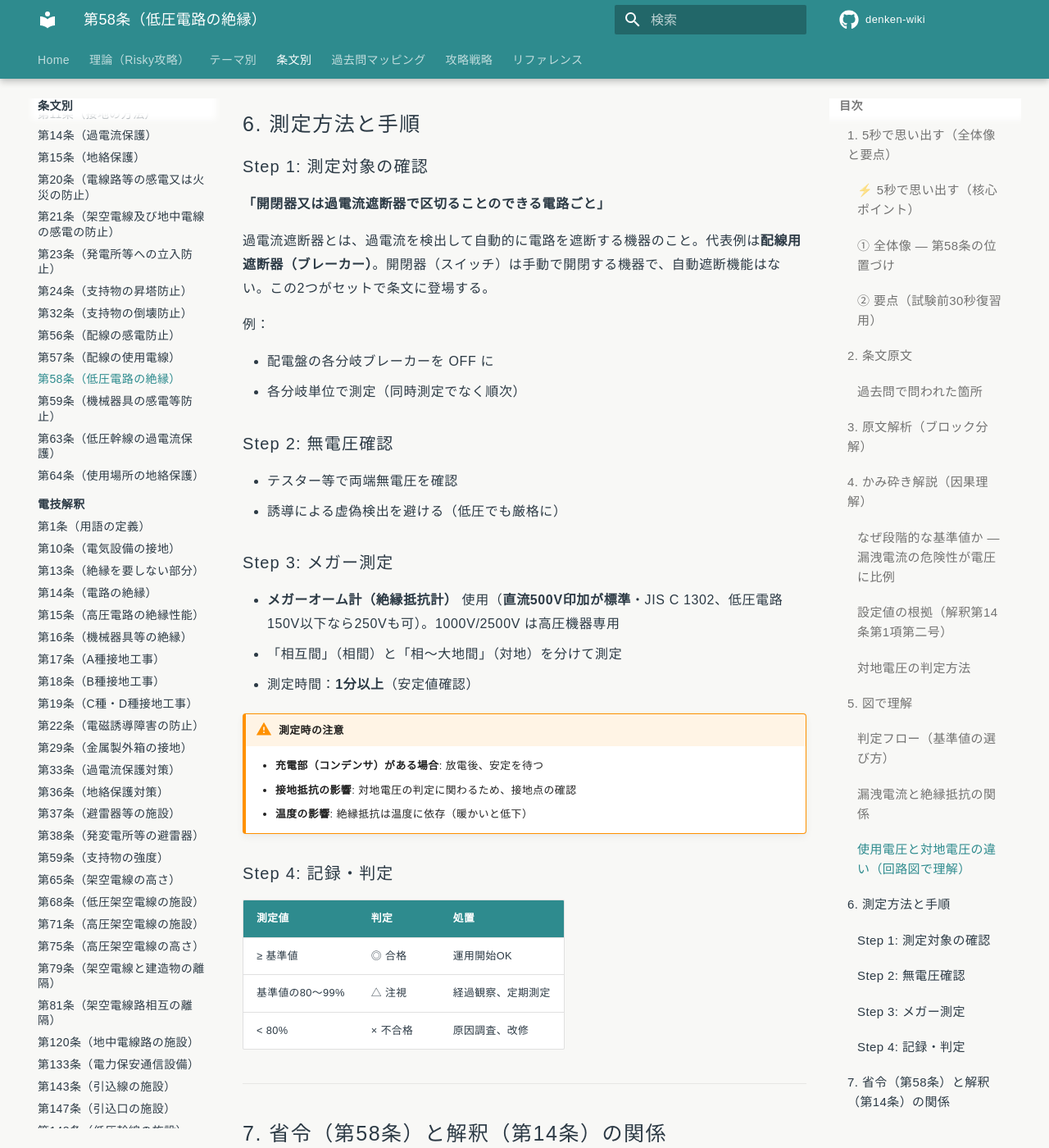
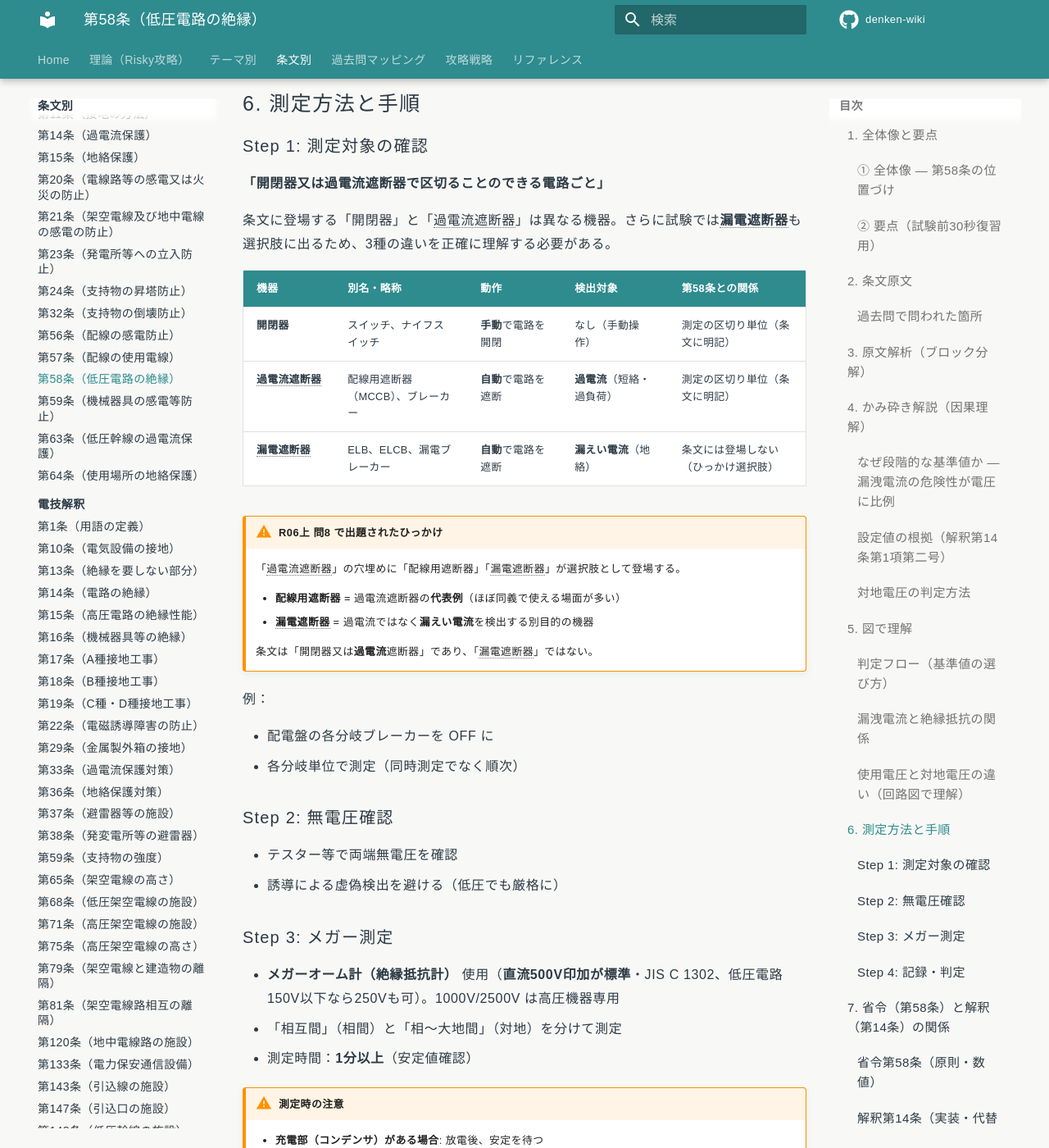
Before and after one commit to kfurufuru/denken-wiki, an MkDocs documentation site: the page built from docs/articles/kijun/58.md, in a window 1280 px wide and 1400 px high, scrolled down 8210 px. Shown: the whole window at 82% size. Built offline with MkDocs 1.6.1 and Material for MkDocs 9.7.7, drawn with Linux system fonts in a browser that asks for light colours; comment, search, counter and statistics services are not loaded; some of the changed text lies outside the part shown.

Commit message:
fix(kijun/58): 修正2/13/14/15 — Ω太字バグ修正・出題履歴スラッシュ・セクション名変更・遮断器3種解説追加
- 修正2: **X.XMΩ** → **X.X**MΩ（太字内Ω文字化け対策）
- 修正13: 直近出題の区切りを／に統一
- 修正14: セクション1を「全体像と要点」に改称
- 修正15: 過電流遮断器/配線用遮断器/漏電遮断器の比較表追加（R06上問8対応）
- wiki_quality_check.py: 「全体像と要点」をセクション検出パターンに追加

Co-Authored-By: Claude Opus 4.6 <noreply@anthropic.com>

```diff
--- a/docs/articles/kijun/58.md
+++ b/docs/articles/kijun/58.md
@@ -5,9 +5,9 @@
 
     **重要度**: A（重要必須・数値暗記の核心）
 
-    **直近出題**: R07下 問5（穴埋）／R07上 問3・R06上 問8・R02 問3・H26 問6（穴埋）／H24 問5（論説）
+    **直近出題**: R07下 問5（穴埋）／R07上 問3（穴埋）／R06上 問8（穴埋）／R02 問3（穴埋）／H26 問6（穴埋）／H24 問5（論説）
 
-> 電気使用場所における使用電圧が低圧の電路の電線相互間及び電路と大地との間の絶縁抵抗は、**開閉器又は過電流遮断器で区切ることのできる電路ごと**に、次の表に掲げる値以上でなければならない。**0.1MΩ／0.2MΩ／0.4MΩ** の3段階基準値の暗記と、その**因果（漏洩電流1mA以下に保つ設計）**が試験の核心。
+> 電気使用場所における使用電圧が低圧の電路の電線相互間及び電路と大地との間の絶縁抵抗は、**開閉器又は過電流遮断器で区切ることのできる電路ごと**に、次の表に掲げる値以上でなければならない。**0.1**MΩ／**0.2**MΩ／**0.4**MΩ の3段階基準値の暗記と、その**因果（漏洩電流1mA以下に保つ設計）**が試験の核心。
 
 | 項目 | 内容 |
 |------|------|
@@ -19,11 +19,9 @@
 
 ---
 
-## 1. 5秒で思い出す（全体像と要点）
+## 1. 全体像と要点
 
-### ⚡ 5秒で思い出す（核心ポイント）
-
-- **対地電圧≦150V → 0.1MΩ**、その他 0.2MΩ、**300V超 → 0.4MΩ**（数値の核心）
+- **対地電圧≦150V → 0.1**MΩ、その他 0.2MΩ、**300V超 → 0.4**MΩ（数値の核心）
 - **「区切ることのできる電路ごと」** = 開閉器/過電流遮断器（ブレーカー）単位で測定（電路全体ではない）
 - 測定方向は **電線相互間 ＋ 電路と大地との間** の **両方**
 - 測定方法：電路を無電圧に → メガー（**直流500V** 印加・1分以上）で測定
@@ -78,7 +76,7 @@
 
 | 観点 | 内容 |
 |------|------|
-| **数値の核心** | **0.1 ／ 0.2 ／ 0.4 MΩ** の3段階 |
+| **数値の核心** | **0.1 ／ 0.2 ／ 0.4** MΩ の3段階 |
 | **境界値** | **使用電圧 300V** ／ **対地電圧 150V** |
 | **測定単位** | **開閉器又は過電流遮断器で区切れる電路ごと**（電路全体ではない） |
 | **測定箇所** | **電線相互間**（相間） ＋ **電路と大地との間**（対地）の **両方** |
@@ -394,7 +392,21 @@ flowchart TD
 
 **「開閉器又は過電流遮断器で区切ることのできる電路ごと」**
 
-過電流遮断器とは、過電流を検出して自動的に電路を遮断する機器のこと。代表例は**配線用遮断器（ブレーカー）**。開閉器（スイッチ）は手動で開閉する機器で、自動遮断機能はない。この2つがセットで条文に登場する。
+条文に登場する「開閉器」と「過電流遮断器」は異なる機器。さらに試験では**漏電遮断器**も選択肢に出るため、3種の違いを正確に理解する必要がある。
+
+| 機器 | 別名・略称 | 動作 | 検出対象 | 第58条との関係 |
+|------|----------|------|---------|-------------|
+| **開閉器** | スイッチ、ナイフスイッチ | **手動**で電路を開閉 | なし（手動操作） | 測定の区切り単位（条文に明記） |
+| **過電流遮断器** | 配線用遮断器（MCCB）、ブレーカー | **自動**で電路を遮断 | **過電流**（短絡・過負荷） | 測定の区切り単位（条文に明記） |
+| **漏電遮断器** | ELB、ELCB、漏電ブレーカー | **自動**で電路を遮断 | **漏えい電流**（地絡） | 条文には登場しない（ひっかけ選択肢） |
+
+!!! warning "R06上 問8 で出題されたひっかけ"
+    「過電流遮断器」の穴埋めに「配線用遮断器」「漏電遮断器」が選択肢として登場する。
+
+    - **配線用遮断器** = 過電流遮断器の**代表例**（ほぼ同義で使える場面が多い）
+    - **漏電遮断器** = 過電流ではなく**漏えい電流**を検出する別目的の機器
+
+    条文は「開閉器又は**過電流**遮断器」であり、「漏電遮断器」ではない。
 
 例：
 
@@ -569,7 +581,9 @@ flowchart TD
 | 対地電圧 | たいちでんあつ | 電線と大地間の電圧。接地式では電線-大地間、非接地式では電線間の値となる | 第58条の区分判定の核心。150V境界を正確に把握する |
 | 絶縁抵抗 | ぜつえんていこう | 電路の導体と大地（または他の導体）間の抵抗値 | メガーで測定し、単位はMΩ |
 | 開閉器 | かいへいき | 電路を手動で開閉する機器（スイッチ、ナイフスイッチ等） | 遮断器との違いを明確にしておく |
-| 過電流遮断器 | かでんりゅうしゃだんき | 過電流を検出して自動遮断する機器。配線用遮断器（ブレーカー）が代表例 | 「開閉器又は過電流遮断器」のセットで出題される |
+| 過電流遮断器 | かでんりゅうしゃだんき | 過電流（短絡・過負荷）を検出して自動遮断する機器の総称 | 配線用遮断器（MCCB）が代表例。「開閉器又は過電流遮断器」のセットで出題 |
+| 配線用遮断器 | はいせんようしゃだんき | 過電流遮断器の代表的な種類。MCCB、ブレーカーとも呼ぶ | 過電流遮断器とほぼ同義で使われるが、条文の文言は「過電流遮断器」 |
+| 漏電遮断器 | ろうでんしゃだんき | 漏えい電流（地絡）を検出して自動遮断する機器。ELB/ELCB | 第58条には登場しない。ひっかけ選択肢として出題される |
 | メガー | めがー | 絶縁抵抗計（メガオーム計）。直流高電圧を印加して抵抗を測定する | 低圧電路では直流500V印加が標準（JIS C 1302） |
 | 漏えい電流 | ろうえいでんりゅう | 絶縁劣化により電路から大地へ流れる電流 | 解釈第14条で1mA以下が絶縁抵抗測定の同等基準 |
 | 電線相互間 | でんせんそうごかん | 電線と電線の間（相間） | 「対地間」とペアで出題。条文の「及び」に注意 |
--- a/wiki_quality_check.py
+++ b/wiki_quality_check.py
@@ -94,7 +94,7 @@ def get_kakomon_meta(path: Path) -> dict:
     }
 
 REQUIRED_SECTIONS = [
-    ("5秒で思い出す", r"##.*5秒で思い出す"),
+    ("5秒で思い出す", r"##.*(5秒で思い出す|全体像と要点)"),
     ("条文原文 or 概要", r"##.*(条文原文|条文の概要)"),
     ("かみ砕き解説 or 因果理解", r"##.*(かみ砕き解説|因果理解|定義|事業用|位置づけ)"),
     ("図で理解", r"##.*(図で理解|分類体系|系統図|判定フローチャート)"),
```
Also changed, not shown: other parts of docs/articles/kijun/58.md (+22 -22 lines).
